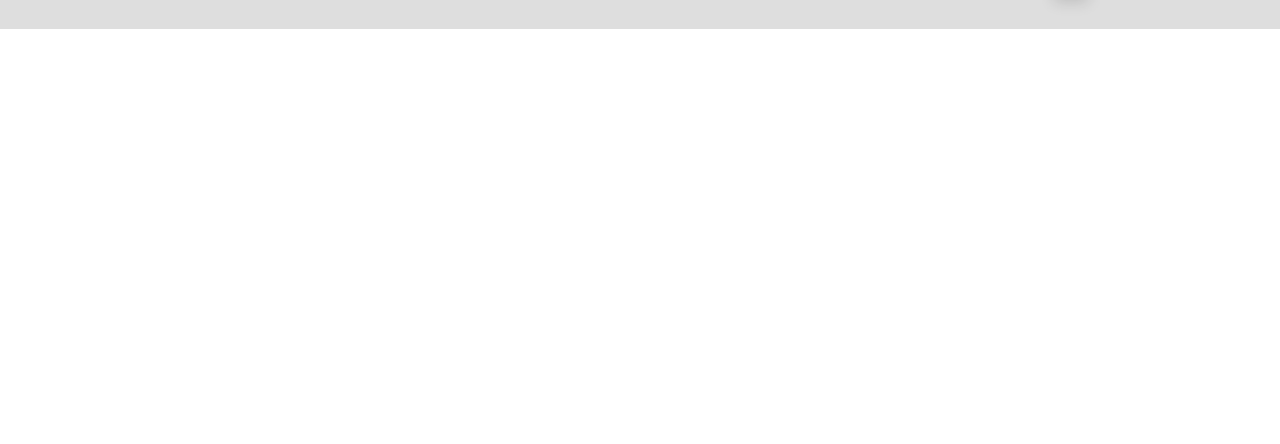
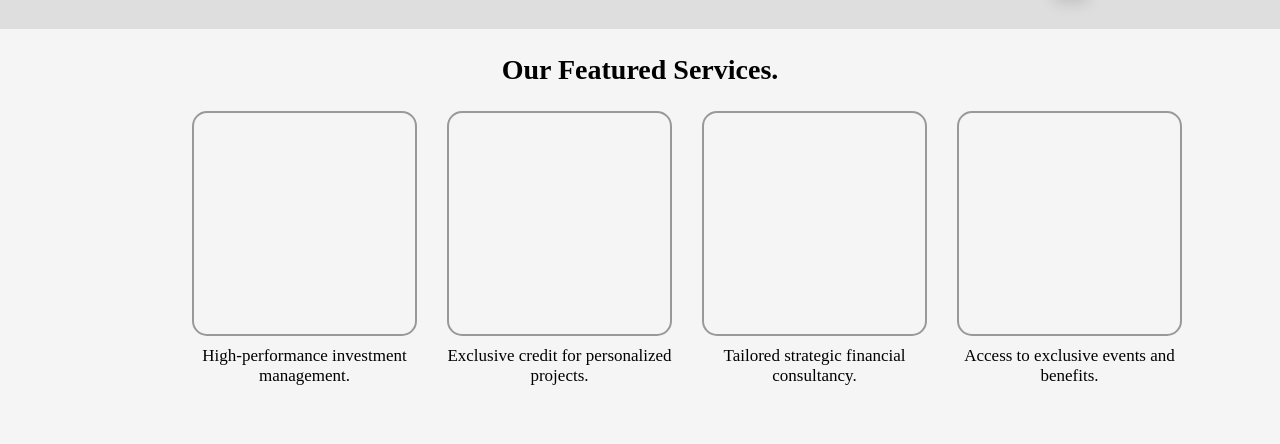
Before and after one commit to bernardo-ortigara/odin-landing-page, a plain HTML site: page index.html in a window 1280 px wide. Shown: the part 416-860 px from the top of the page. Before the commit the page ends 800 px from the top, so only its background shows below. Drawn offline with Linux system fonts and the light colour scheme.

Commit message:
Add services section

```diff
--- a/index.html
+++ b/index.html
@@ -26,5 +26,30 @@
             <img src="./img/pexels-mayday-1398431.jpg" alt="Bank">
         </div>
     </div>
+
+    <div class="mid-section">
+        <div class="services">
+            <p>Our Featured Services.</p>
+            <div class="gallery">
+                <div class="container">
+                    <div class="square"></div>
+                    High-performance investment management.
+                </div>
+                <div class="container">
+                    <div class="square"></div>
+                    Exclusive credit for personalized projects.
+                </div>
+                <div class="container">
+                    <div class="square"></div>
+                    Tailored strategic financial consultancy.
+                </div>
+                <div class="container">
+                    <div class="square"></div>
+                    Access to exclusive events and benefits.
+                </div>
+            </div>
+        </div>
+    </div>
+
 </body>
 </html>
--- a/style.css
+++ b/style.css
@@ -96,3 +96,51 @@ nav a:hover::before{
         background-color: hsl(0, 0%, 74%);
     }
 }
+
+.mid-section{
+    background-color: hsl(0, 0%, 96%);
+}
+
+.services{
+    margin: 0 15% 0 15%;
+    height: 415px;
+}
+
+.services p {
+    display: flex;
+    justify-content: center;
+    font-size: 28px;
+    font-weight: 900;
+    padding: 25px 0;
+}
+
+.gallery {
+  display: flex;
+  justify-content: space-between;
+  align-items: center;
+  gap: 30px;
+}
+
+.square{
+    width: 225px;
+    height: 225px;
+    border: 2px solid hsl(0, 0%, 60%);
+    border-radius: 15px;
+    margin-bottom: 10px;
+    transition: 0.2s;
+}
+
+.square:hover {
+    box-shadow: rgba(0, 0, 0, 0.15) 0px 5px 15px 0px;
+}
+
+.container{
+    text-wrap: wrap;
+    text-align: center;
+    font-size: 17px;
+    font-weight: 500;
+    width: 225px;
+    height: 300px;
+}
+
+a
```
